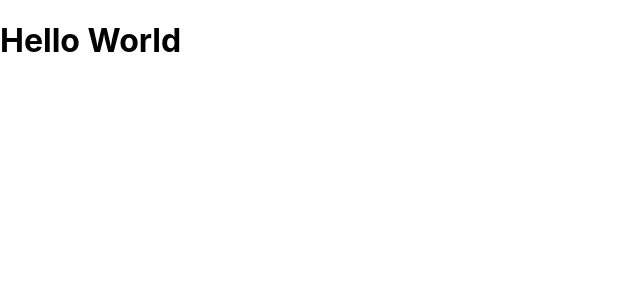
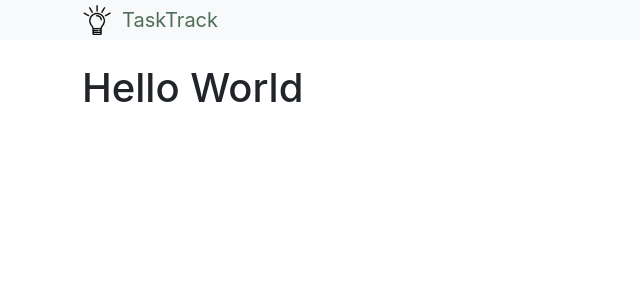
Before and after one commit to reginaldwong/tasktrack, a React (Create React App) app in the folder client/: page / in a window 1280 px wide. Shown: the top 300 px of the page, without its empty margins (0-640 px from the left). Built offline with nearby package versions, Linux system fonts and the light colour scheme.

Commit message:
add navbar

```diff
--- a/client/public/index.html
+++ b/client/public/index.html
@@ -24,7 +24,18 @@
       work correctly both with client-side routing and a non-root public URL.
       Learn how to configure a non-root public URL by running `npm run build`.
     -->
-    <title>React App</title>
+    <link
+      href="https://cdn.jsdelivr.net/npm/bootstrap@5.2.0/dist/css/bootstrap.min.css"
+      rel="stylesheet"
+      integrity="sha384-gH2yIJqKdNHPEq0n4Mqa/HGKIhSkIHeL5AyhkYV8i59U5AR6csBvApHHNl/vI1Bx"
+      crossorigin="anonymous"
+    />
+    <script
+      src="https://cdn.jsdelivr.net/npm/bootstrap@5.2.0/dist/js/bootstrap.bundle.min.js"
+      integrity="sha384-A3rJD856KowSb7dwlZdYEkO39Gagi7vIsF0jrRAoQmDKKtQBHUuLZ9AsSv4jD4Xa"
+      crossorigin="anonymous"
+    ></script>
+    <title>TaskTrack</title>
   </head>
   <body>
     <noscript>You need to enable JavaScript to run this app.</noscript>
--- a/client/src/App.js
+++ b/client/src/App.js
@@ -1,8 +1,13 @@
+import Header from './components/Header';
+
 function App() {
   return (
-    <div className="container">
-      <h1>Hello World</h1>
-    </div>
+    <>
+      <Header />
+      <div className="container">
+        <h1>Hello World</h1>
+      </div>
+    </>
   );
 }
 
--- /dev/null
+++ b/client/src/components/Header.jsx
@@ -0,0 +1,16 @@
+import logo from './assets/logo.png';
+
+export default function Header() {
+  return (
+    <nav className="navbar bg-light mb-4 p-0">
+      <div className="container">
+        <a href="/" className="navbar-brand">
+          <div className="d-flex">
+            <img src={logo} alt="logo" className="mr-2" />
+            <div>TaskTrack</div>
+          </div>
+        </a>
+      </div>
+    </nav>
+  );
+}
--- a/client/src/index.css
+++ b/client/src/index.css
@@ -11,3 +11,40 @@ code {
   font-family: source-code-pro, Menlo, Monaco, Consolas, 'Courier New',
     monospace;
 }
+
+.navbar-brand {
+  color: #4e6e58;
+}
+
+.navbar-brand img {
+  width: 30px;
+  margin-right: 10px;
+}
+
+.btn {
+  font-size: 15px;
+}
+
+.btn-primary,
+.bg-primary {
+  background-color: #4e6e58 !important;
+  border: none;
+}
+
+.btn-primary:hover {
+  background-color: #4e6e58;
+  opacity: 0.9;
+}
+
+.btn-secondary {
+  background-color: #7adfbb;
+}
+
+.btn-secondary:hover {
+  background-color: #7adfbb;
+  opacity: 0.9;
+}
+
+.icon {
+  margin-right: 5px;
+}
```
Also changed, not shown: client/src/components/assets/logo.png (added).
